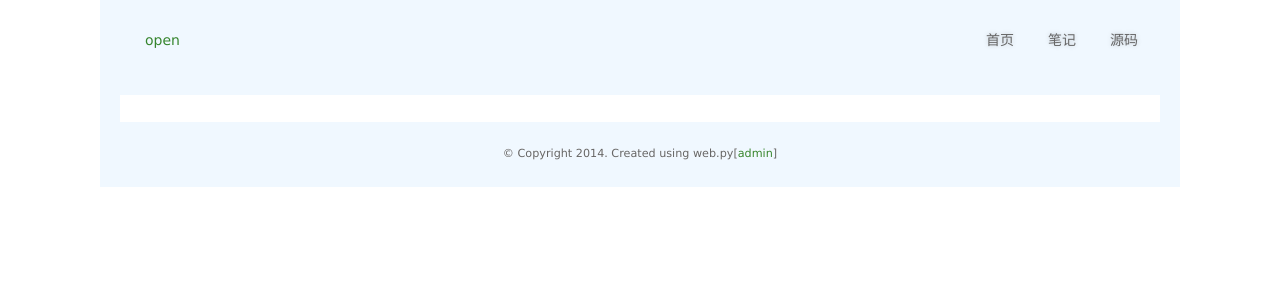
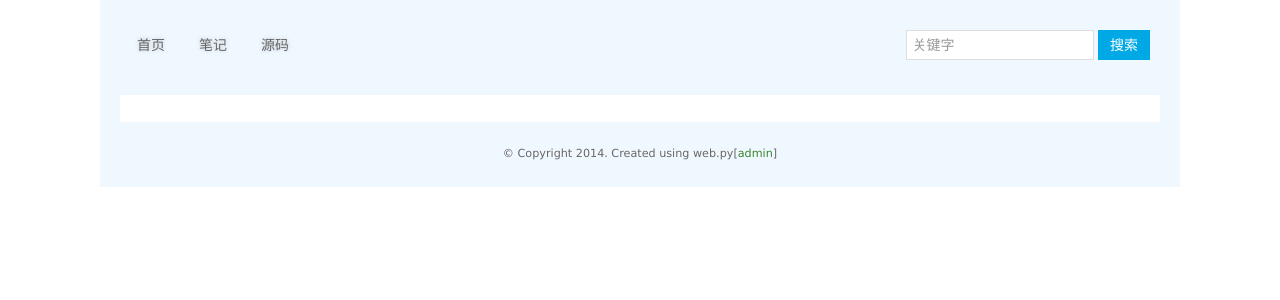
Before and after one commit to myangeline/open, a Python web app: template templates/blog.html in a window 1280 px wide. Shown: the top 300 px of the page. Run offline with Jinja, Linux system fonts and the light colour scheme; the template is opened without the code that fills it, so the values that code supplies are empty.

Commit message:
modify some html

```diff
--- a/conf/settings.py
+++ b/conf/settings.py
@@ -5,8 +5,10 @@ debug = True
 
 store_path = 'static/files/'
 
-host = '192.168.0.62'
+# host = '192.168.0.62'
+host = '127.0.0.1'
 db = 'ebdb_awesome'
 user = 'root'
-password = '53iq.com'
+# password = '53iq.com'
+password = ''
 charset = 'utf8mb4'
--- a/static/css/base.css
+++ b/static/css/base.css
@@ -30,15 +30,17 @@ div .footer{
 }
 
 .pageheader ul {
-    float: right;
+    float: left;
     color: white;
     list-style-type: none;
     padding-left: 0;
-    margin-right: 30px;
+    /*margin-right: 30px;*/
+    padding-top: 5px;
 }
 
-.pageheader .logo{
-    margin-left: 30px;
+.pageheader .my-uk-search{
+    float: right;
+    margin-right: 30px;
 }
 
 .pageheader li {
@@ -88,7 +90,7 @@ div.document {
 }
 
 div.bodywrapper {
-    margin: 0 12px 0 240px;
+    margin: 0 20px;
     background-color: white;
 }
 
--- a/templates/base.html
+++ b/templates/base.html
@@ -15,42 +15,12 @@
             <li><a href="#">笔记</a></li>
             <li><a href="#">源码</a></li>
         </ul>
-        <div class="logo">
-            <a href="/">
-                open
-                <!--<img src="/static/images/logo.png" alt="open logo">-->
-            </a>
-        </div>
-    </div>
 
-    <div class="sphinxsidebar" aria-label="main navigation">
-        <div class="sphinxsidebarwrapper" style="top: 0;">
-            <div id="searchbox" role="search">
-                <h3>快速索引</h3>
-
-                <form class="search" action="/search/" method="get">
-                    <input type="text" name="query" placeholder="搜索文章">
-                    <input type="submit" value="搜索">
-                    <input type="hidden" name="check_keywords" value="yes">
-                    <input type="hidden" name="area" value="default">
-                </form>
-                <p class="searchtip" style="font-size: 90%">
-                    输入需要搜索的关键字
-                </p>
-            </div>
-            <h3><a href="/">文章分类</a></h3>
-            <ul>
-                {% for blog in blogs %}
-                    <li>
-                        <a class="reference internal" href="#">{{blog}}</a>
-                        <ul>
-                            {% for item in blogs[blog] %}
-                                <li><a href="/blog/{{item.id}}">{{item.title|format_str}}</a></li>
-                            {% endfor %}
-                        </ul>
-                    </li>
-                {% endfor %}
-            </ul>
+        <div class="my-uk-search">
+            <form class="uk-form">
+                <input type="text" name="keyword" placeholder="关键字">
+                <button class="uk-button uk-button-primary">搜索</button>
+            </form>
         </div>
     </div>
 
@@ -66,7 +36,7 @@
         </div>
         <div class="clearer"></div>
         <div class="footer">
-            © Copyright 2014. Created using web.py[<a href="/login">admin</a>]
+            © Copyright 2014. Created using web.py[<a href="/manage">admin</a>]
         </div>
     </div>
 </div>
--- a/templates/blog.html
+++ b/templates/blog.html
@@ -1,4 +1,4 @@
-{% extends 'base-manage.html' %}
+{% extends 'base.html' %}
 
 {% block title %}
     blog
--- a/templates/manage_blog.html
+++ b/templates/manage_blog.html
@@ -1,4 +1,4 @@
-{% extends 'base-manage.html' %}
+{% extends 'base.html' %}
 
 {% block title %}
 manage blog
--- a/templates/manage_blog_edit.html
+++ b/templates/manage_blog_edit.html
@@ -1,4 +1,4 @@
-{% extends 'base-manage.html' %}
+{% extends 'base.html' %}
 
 {% block title %}
 edit blog
--- a/templates/manage_category.html
+++ b/templates/manage_category.html
@@ -1,4 +1,4 @@
-{% extends 'base-manage.html' %}
+{% extends 'base.html' %}
 
 {% block title %}
 manage category
```
